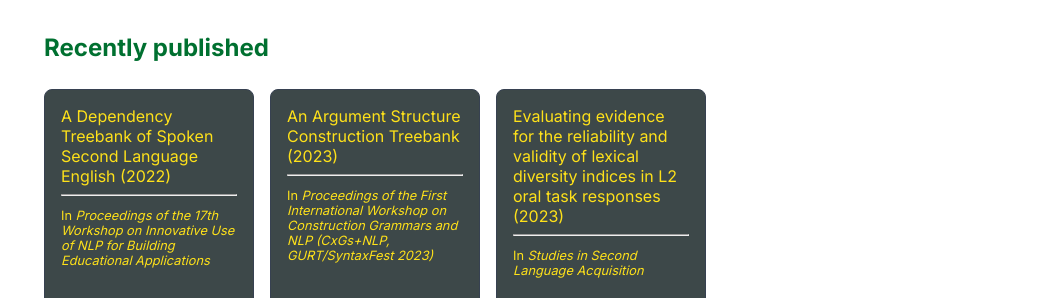
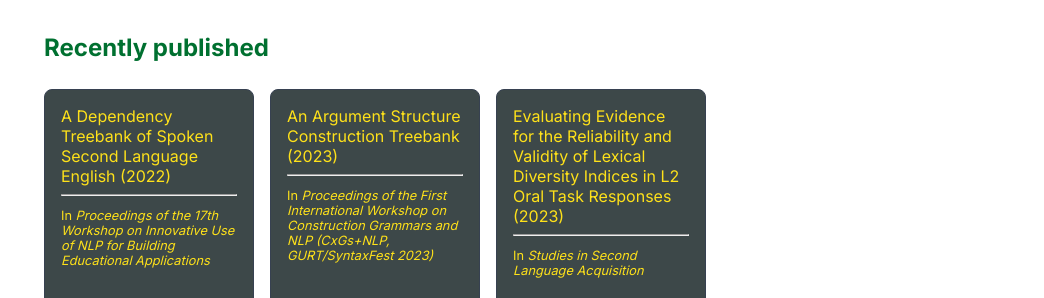
Before and after one commit to LCR-ADS-Lab/LCR-ADS-Home, a Jekyll site: the page built from docs/index.md, in a window 1280 px wide. Shown: the part 557-855 px from the top of the page, without its empty margins (236-1280 px from the left). Built offline with Jekyll 4.4.1, drawn with Linux system fonts in a browser that asks for light colours.

```diff
--- a/docs/_data/home.yml
+++ b/docs/_data/home.yml
@@ -28,7 +28,7 @@ old_project_entries:
     url: https://aclanthology.org/2023.cxgsnlp-1.7.pdf
     desc: In <i>Proceedings of the First International Workshop on Construction Grammars and NLP (CxGs+NLP, GURT/SyntaxFest 2023)</i>
 
-  - title: Evaluating evidence for the reliability and validity of lexical diversity indices in L2 oral task responses (2023)
+  - title: Evaluating Evidence for the Reliability and Validity of Lexical Diversity Indices in L2 Oral Task Responses (2023)
     url: https://doi.org/10.1017/S0272263123000402
     desc: In <i>Studies in Second Language Acquisition</i>
 
```
